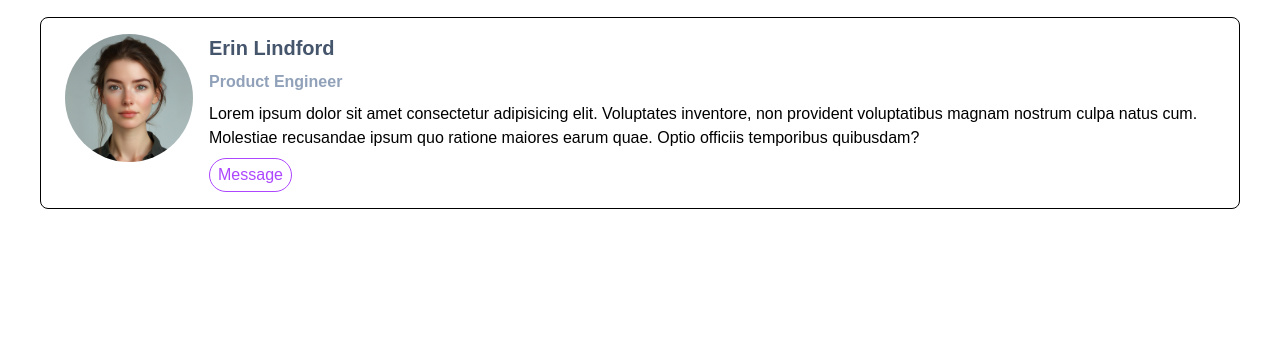
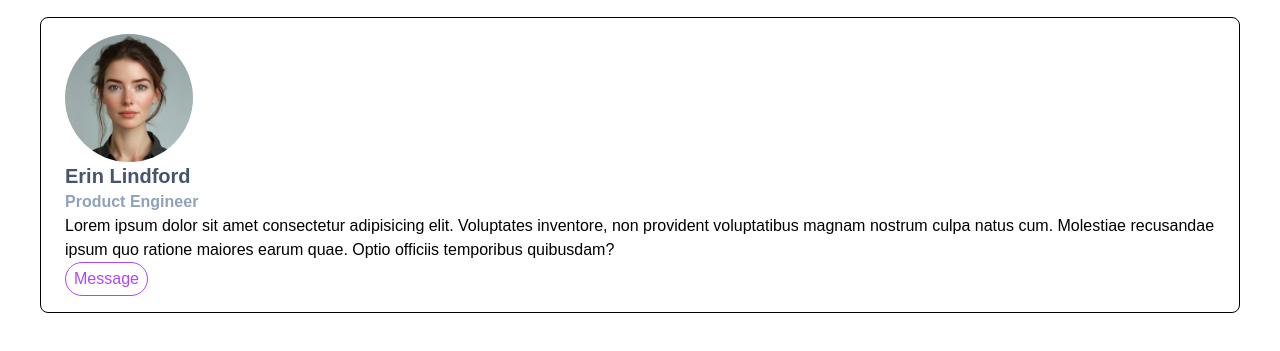
Before and after one commit to seulbinim/learn-tailwind-vite, a website built with Vite: page src/core/07-functions-directive.html in a window 1280 px wide. Shown: the part 123-474 px from the top of the page. Built offline with nearby package versions, Linux system fonts and the light colour scheme; a web font is replaced by a local one.

Commit message:
07번 실습 준비

```diff
--- a/src/core/07-functions-directive.html
+++ b/src/core/07-functions-directive.html
@@ -14,13 +14,13 @@
     <a href="/index.html">메인 페이지 이동</a>
     <br />
     <h1 class="my-5 text-3xl font-bold text-blue-950">함수 및 디렉티브</h1>
-    <div class="min-w-min flex gap-4 border rounded-lg px-6 py-4">
-      <img class="shrink-0 w-32 h-32 rounded-full" src="/src/assets/images/character-01.jpg" alt="" />
-      <div class="flex-1 flex flex-col gap-2 items-start">
+    <div class="min-w-min border rounded-lg px-6 py-4">
+      <img class="w-32 h-32 rounded-full" src="/src/assets/images/character-01.jpg" alt="" />
+      <div class="">
         <p class="text-slate-600 text-xl font-bold">Erin Lindford</p>
         <p class="text-slate-400 font-semibold">Product Engineer</p>
         <p>Lorem ipsum dolor sit amet consectetur adipisicing elit. Voluptates inventore, non provident voluptatibus magnam nostrum culpa natus cum. Molestiae recusandae ipsum quo ratione maiores earum quae. Optio officiis temporibus quibusdam?</p>
-        <button class="mt-auto border px-2 py-1 rounded-3xl text-purple-500" type="button">Message</button>
+        <button class="border px-2 py-1 rounded-3xl text-purple-500" type="button">Message</button>
       </div>
     </div>
   </body>
```
